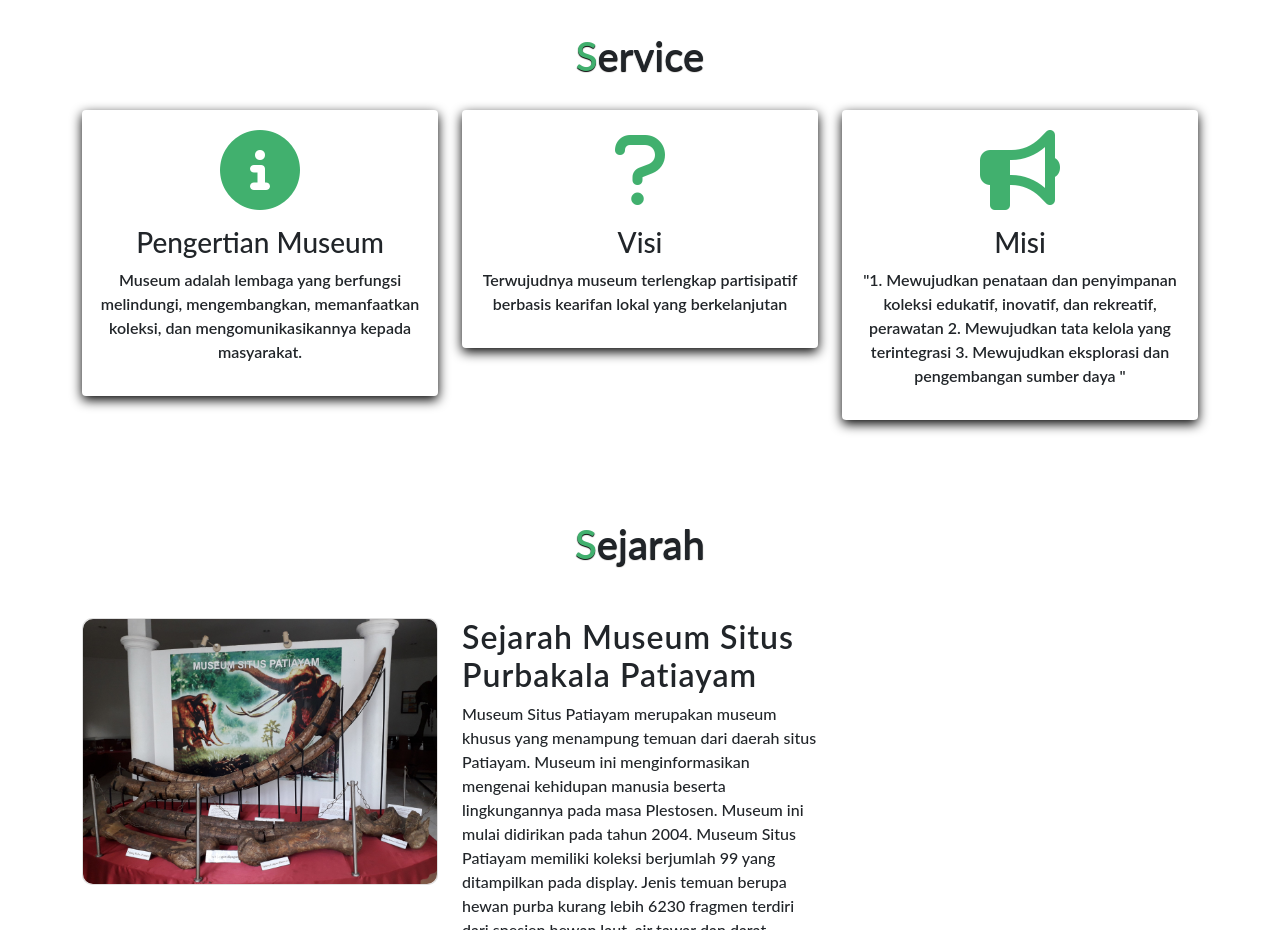
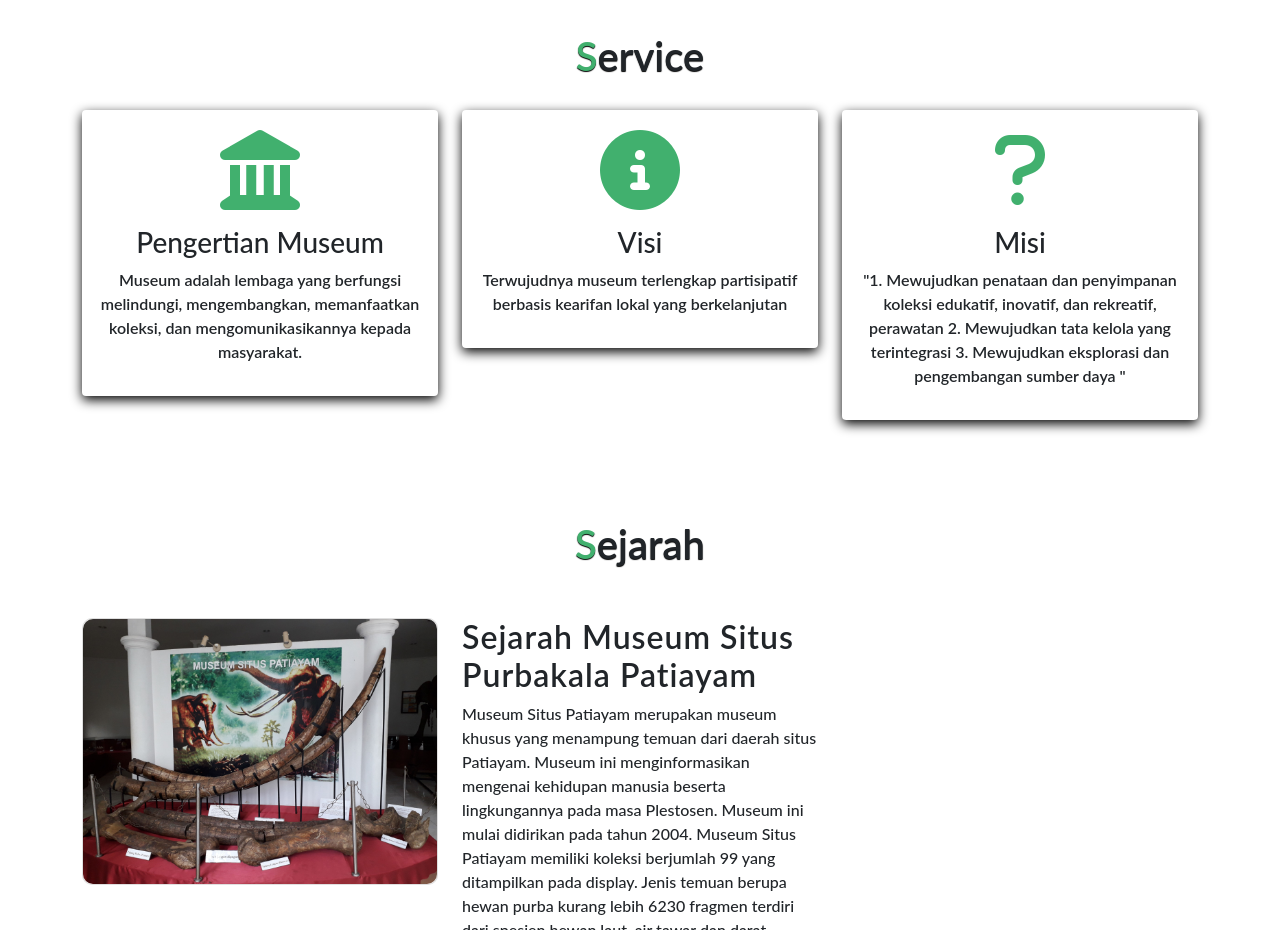
Before and after one commit to SaTriAka/Website-Pariwisata, a plain HTML site: page index.html in a window 1280 px wide. Shown: the part 1360-2290 px from the top of the page. Drawn offline with nearby package versions, Linux system fonts and the light colour scheme.

Commit message:
Update index.html

```diff
--- a/index.html
+++ b/index.html
@@ -145,7 +145,7 @@
             <div class="col-md-4 py-3 py-md-0">
 
                 <div class="card">
-                    <i class="fa-solid fa-circle-info"></i>
+                    <i class="fa-solid fa-landmark"></i>
                     <div class="card-body">
                         <h3>Pengertian Museum</h3>
                         <p>Museum adalah lembaga yang berfungsi melindungi, mengembangkan, memanfaatkan koleksi, dan mengomunikasikannya kepada masyarakat.</p>
@@ -156,7 +156,7 @@
             <div class="col-md-4 py-3 py-md-0">
 
                 <div class="card">
-                    <i class="fa-solid fa-question"></i>
+                    <i class="fa-solid fa-circle-info"></i>
                     <div class="card-body">
                         <h3>Visi</h3>
                         <p>Terwujudnya museum terlengkap partisipatif berbasis kearifan lokal yang berkelanjutan</p>
@@ -167,7 +167,7 @@
             <div class="col-md-4 py-3 py-md-0">
 
                 <div class="card">
-                    <i class="fas fa-bullhorn"></i>
+                    <i class="fas fa-question"></i>
                     <div class="card-body">
                         <h3>Misi</h3>
                         <p>"1. Mewujudkan penataan dan penyimpanan koleksi edukatif, inovatif, dan rekreatif, perawatan 2. Mewujudkan tata kelola yang terintegrasi 3. Mewujudkan eksplorasi dan pengembangan sumber daya "</p>
```
